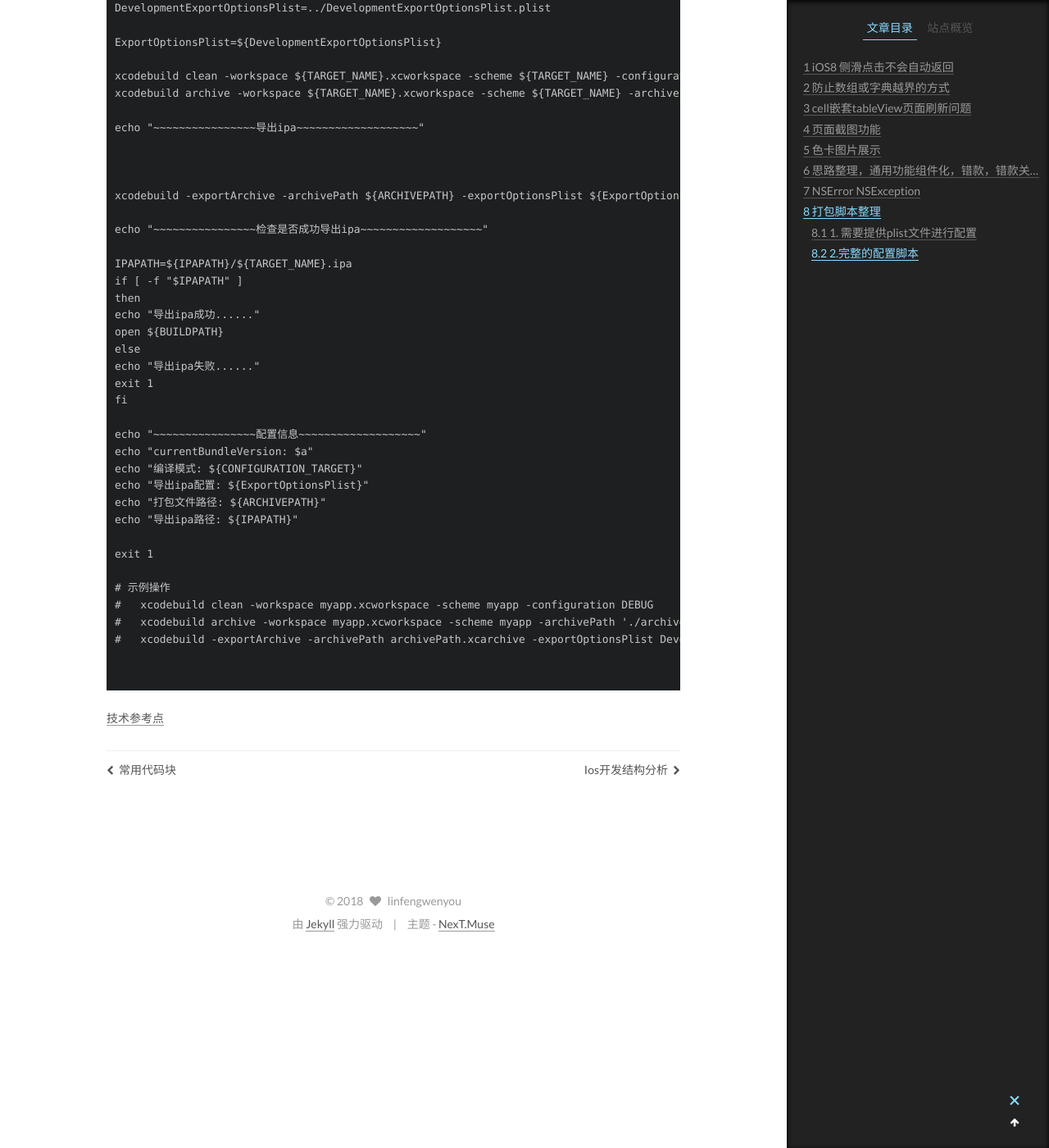
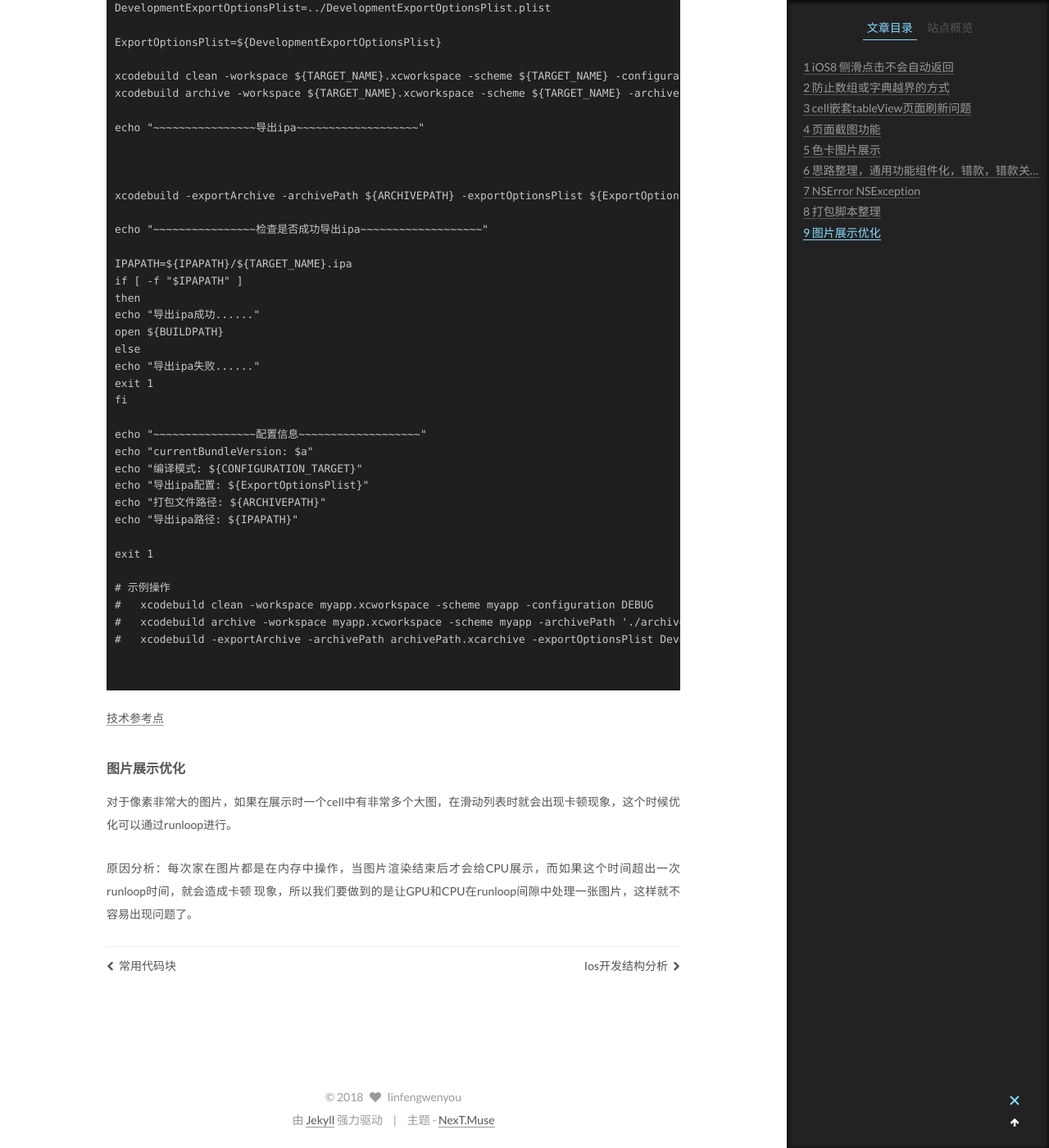
Before and after one commit to linfengwenyou/linfengwenyou.github.io, a Jekyll site: the page built from _posts/2018-01-25-问题及方案整理.md, in a window 1280 px wide and 1400 px high, scrolled down 5185 px. Shown: the whole window at 82% size. Built offline with Jekyll 4.4.1, drawn with Linux system fonts in a browser that asks for light colours.

Commit message:
代码提交

```diff
--- a/_posts/2018-01-25-问题及方案整理.md
+++ b/_posts/2018-01-25-问题及方案整理.md
@@ -287,3 +287,11 @@ exit 1
 
 
 <a href="https://www.jianshu.com/p/bd4c22952e01" target="_blank">技术参考点</a>
+
+
+
+#### 图片展示优化
+
+对于像素非常大的图片，如果在展示时一个cell中有非常多个大图，在滑动列表时就会出现卡顿现象，这个时候优化可以通过runloop进行。
+
+原因分析：每次家在图片都是在内存中操作，当图片渲染结束后才会给CPU展示，而如果这个时间超出一次runloop时间，就会造成卡顿 现象，所以我们要做到的是让GPU和CPU在runloop间隙中处理一张图片，这样就不容易出现问题了。
```
Also changed, not shown: 1 other file.
